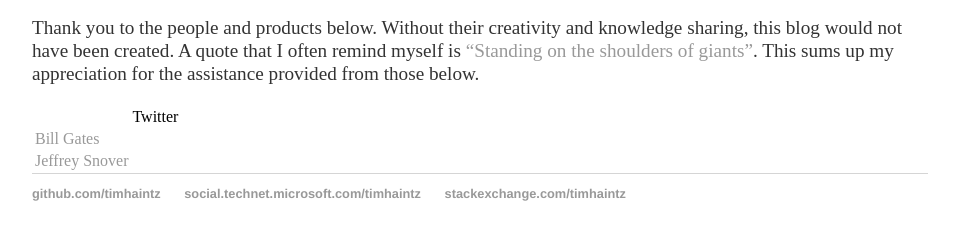
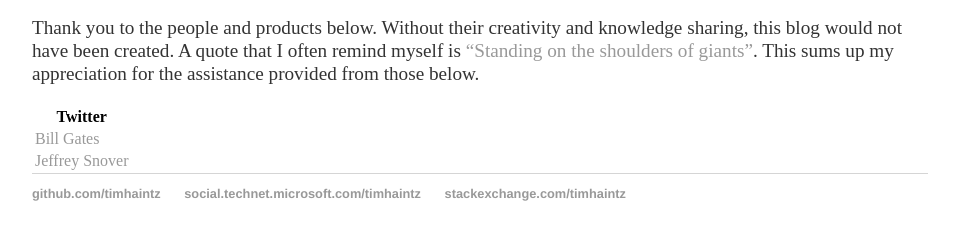
Before and after one commit to timhaintz/timhaintz.github.io, a Jekyll site: the page built from thankyou/index.md, in a window 1280 px wide. Shown: the part 181-421 px from the top of the page, without its empty margins (160-1119 px from the left). Built offline with Jekyll 4.4.1, drawn with Linux system fonts in a browser that asks for light colours.

```diff
--- a/thankyou/index.md
+++ b/thankyou/index.md
@@ -7,6 +7,7 @@ title: Thank You
 Thank you to the people and products below. Without their creativity and knowledge sharing, this blog would not have been created. A quote that I often remind myself is ["Standing on the shoulders of giants"](https://en.wikipedia.org/wiki/Standing_on_the_shoulders_of_giants). This sums up my appreciation for the assistance provided from those below.
 
 
-||Twitter||
+|Twitter|
+| --- |
 |[Bill Gates](https://twitter.com/BillGates)|
 |[Jeffrey Snover](https://twitter.com/jsnover)|
```
